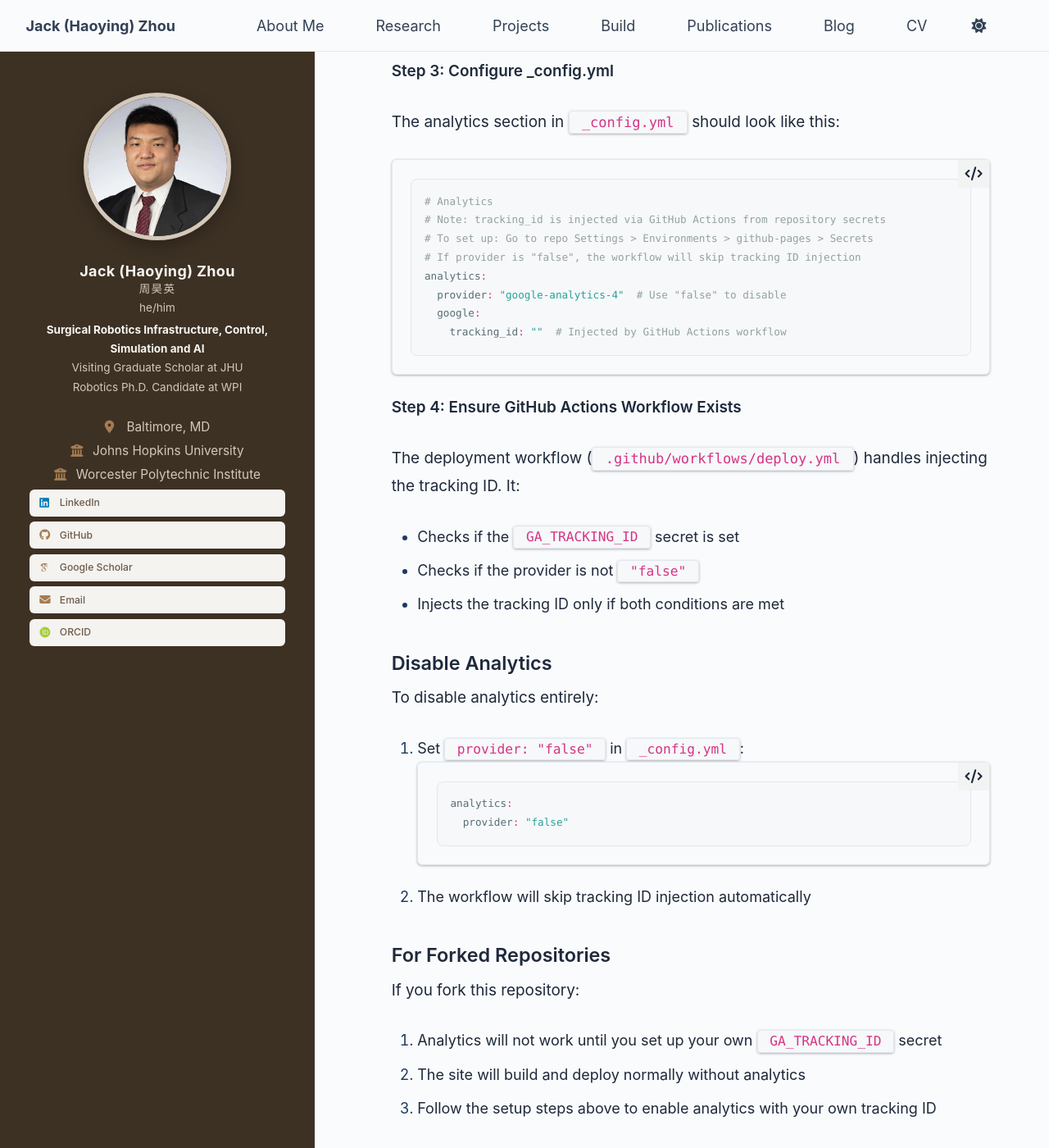
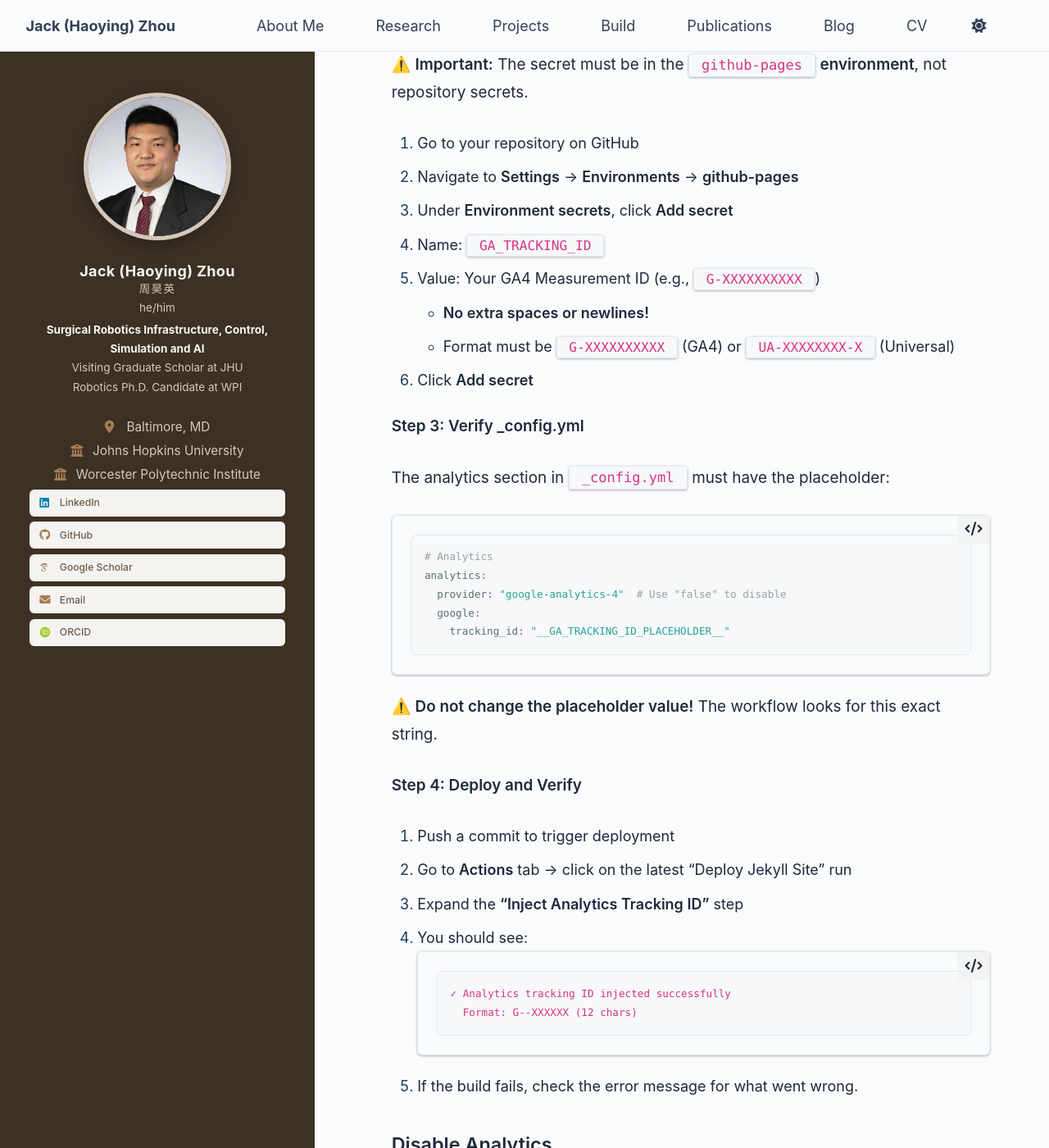
Before and after one commit to jackzhy96/jackzhy96.github.io, a Jekyll site: the page built from media/ModifyGuide.md, in a window 1280 px wide and 1400 px high, scrolled down 56118 px. Shown: the whole window at 82% size. Built offline with Jekyll 4.4.1, drawn with Linux system fonts in a browser that asks for light colours; some web fonts are replaced; our own code applies the rules of GitHub Pages for plain Markdown files; a script bundle is joined from its source files by our own code; library files that are not in the unit come from our copies; some of the changed text lies outside the part shown.

Commit message:
update deploy and test analytics

````diff
--- a/_config.yml
+++ b/_config.yml
@@ -158,12 +158,12 @@ social:
 
 # Analytics
 # Note: tracking_id is injected via GitHub Actions from repository secrets
-# To set up: Go to repo Settings > Secrets > Actions > New secret > GA_TRACKING_ID
-# If provider is "false", the workflow will skip tracking ID injection
+# To set up: Go to repo Settings > Environments > github-pages > Add secret > GA_TRACKING_ID
+# If provider is "false", analytics will be disabled entirely
 analytics:
-  provider               :  "google-analytics-4" # false (default), "google", "google-universal", "google-analytics-4", "custom"
+  provider: "google-analytics-4" # false (default), "google", "google-universal", "google-analytics-4", "custom"
   google:
-    tracking_id          : ""  # Injected by GitHub Actions workflow, from secrets.GA_TRACKING_ID
+    tracking_id: "__GA_TRACKING_ID_PLACEHOLDER__"
 
 
 # Reading Files
--- a/media/ModifyGuide.md
+++ b/media/ModifyGuide.md
@@ -1700,9 +1700,15 @@ The website supports Google Analytics 4 (GA4) for tracking visitor statistics. T
 
 ### How It Works
 
-1. The tracking ID is stored as a GitHub secret (not in the repository code)
-2. During deployment, GitHub Actions injects the tracking ID into the site
-3. The live site has analytics enabled, but the tracking ID is not visible in the repo
+1. A placeholder (`__GA_TRACKING_ID_PLACEHOLDER__`) exists in `_config.yml`
+2. The tracking ID is stored as a GitHub environment secret
+3. During deployment, GitHub Actions replaces the placeholder with the real tracking ID
+4. The workflow **fails the build** if:
+   - Analytics is enabled but the secret is missing
+   - The tracking ID format is invalid
+   - The placeholder replacement fails
+
+This ensures analytics works reliably on every deployment.
 
 ### Setup Google Analytics
 
@@ -1713,35 +1719,44 @@ The website supports Google Analytics 4 (GA4) for tracking visitor statistics. T
 3. Get your Measurement ID (format: `G-XXXXXXXXXX`)
 
 **Step 2: Add the Secret to GitHub**
+
+⚠️ **Important:** The secret must be in the `github-pages` **environment**, not repository secrets.
 
 1. Go to your repository on GitHub
 2. Navigate to **Settings** → **Environments** → **github-pages**
 3. Under **Environment secrets**, click **Add secret**
 4. Name: `GA_TRACKING_ID`
 5. Value: Your GA4 Measurement ID (e.g., `G-XXXXXXXXXX`)
+   - **No extra spaces or newlines!**
+   - Format must be `G-XXXXXXXXXX` (GA4) or `UA-XXXXXXXX-X` (Universal)
 6. Click **Add secret**
 
-**Step 3: Configure _config.yml**
-
-The analytics section in `_config.yml` should look like this:
+**Step 3: Verify _config.yml**
+
+The analytics section in `_config.yml` must have the placeholder:
 
 ```yaml
 # Analytics
-# Note: tracking_id is injected via GitHub Actions from repository secrets
-# To set up: Go to repo Settings > Environments > github-pages > Secrets
-# If provider is "false", the workflow will skip tracking ID injection
 analytics:
   provider: "google-analytics-4"  # Use "false" to disable
   google:
-    tracking_id: ""  # Injected by GitHub Actions workflow
-```
-
-**Step 4: Ensure GitHub Actions Workflow Exists**
-
-The deployment workflow (`.github/workflows/deploy.yml`) handles injecting the tracking ID. It:
-- Checks if the `GA_TRACKING_ID` secret is set
-- Checks if the provider is not `"false"`
-- Injects the tracking ID only if both conditions are met
+    tracking_id: "__GA_TRACKING_ID_PLACEHOLDER__"
+```
+
+⚠️ **Do not change the placeholder value!** The workflow looks for this exact string.
+
+**Step 4: Deploy and Verify**
+
+1. Push a commit to trigger deployment
+2. Go to **Actions** tab → click on the latest "Deploy Jekyll Site" run
+3. Expand the **"Inject Analytics Tracking ID"** step
+4. You should see:
+   ```
+   ✓ Analytics tracking ID injected successfully
+     Format: G--XXXXXX (12 chars)
+   ```
+
+5. If the build fails, check the error message for what went wrong.
 
 ### Disable Analytics
 
@@ -1753,15 +1768,35 @@ To disable analytics entirely:
      provider: "false"
    ```
 
-2. The workflow will skip tracking ID injection automatically
+2. The workflow will automatically remove the placeholder and skip injection
+
+### Troubleshooting
+
+| Problem | Solution |
+|---------|----------|
+| Build fails: "secret is not set" | Add `GA_TRACKING_ID` to Settings → Environments → github-pages → Secrets |
+| Build fails: "Invalid tracking ID format" | Check the secret value is exactly `G-XXXXXXXXXX` with no spaces |
+| Build fails: "Placeholder not found" | Ensure `_config.yml` has `tracking_id: "__GA_TRACKING_ID_PLACEHOLDER__"` |
+| Analytics not working on live site | Clear browser cache or check in incognito mode |
+
+### Checking Workflow Logs
+
+To debug analytics issues:
+
+1. Go to your repo on GitHub
+2. Click **Actions** tab
+3. Click on the latest "Deploy Jekyll Site" workflow run
+4. Expand **"Inject Analytics Tracking ID"** step
+5. Review the output messages
 
 ### For Forked Repositories
 
 If you fork this repository:
 
-1. Analytics will not work until you set up your own `GA_TRACKING_ID` secret
-2. The site will build and deploy normally without analytics
-3. Follow the setup steps above to enable analytics with your own tracking ID
+1. The build will **fail** until you either:
+   - Set up your own `GA_TRACKING_ID` secret, OR
+   - Disable analytics by setting `provider: "false"`
+2. This is intentional to ensure analytics is properly configured
 
 ### Privacy Notes
 
````
Also changed, not shown: .github/workflows/deploy.yml.
